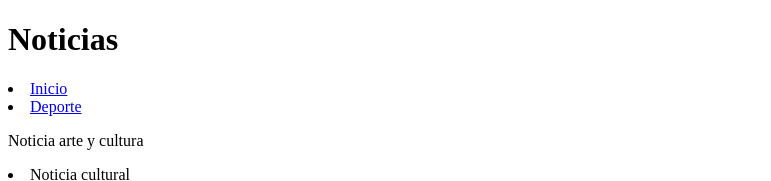
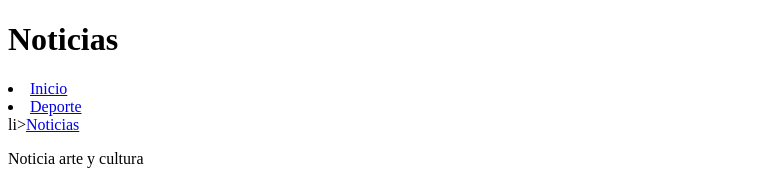
Before and after one commit to Francisco07074/Elfaro, a plain HTML site: page noticas.html in a window 1280 px wide. Shown: the top 181 px of the page, without its empty margins (0-771 px from the left). Drawn offline with Linux system fonts and the light colour scheme.

Commit message:
Update noticas.html

```diff
--- a/noticas.html
+++ b/noticas.html
@@ -12,7 +12,7 @@
    <ul></ul>
     <li><a href="index.html">Inicio</a></li>
     <li><a href="Deporte.html">Deporte</a></li>
-
+     li><a href="noticas.html">Noticias</a></li>
 
 
   </nav>
```
